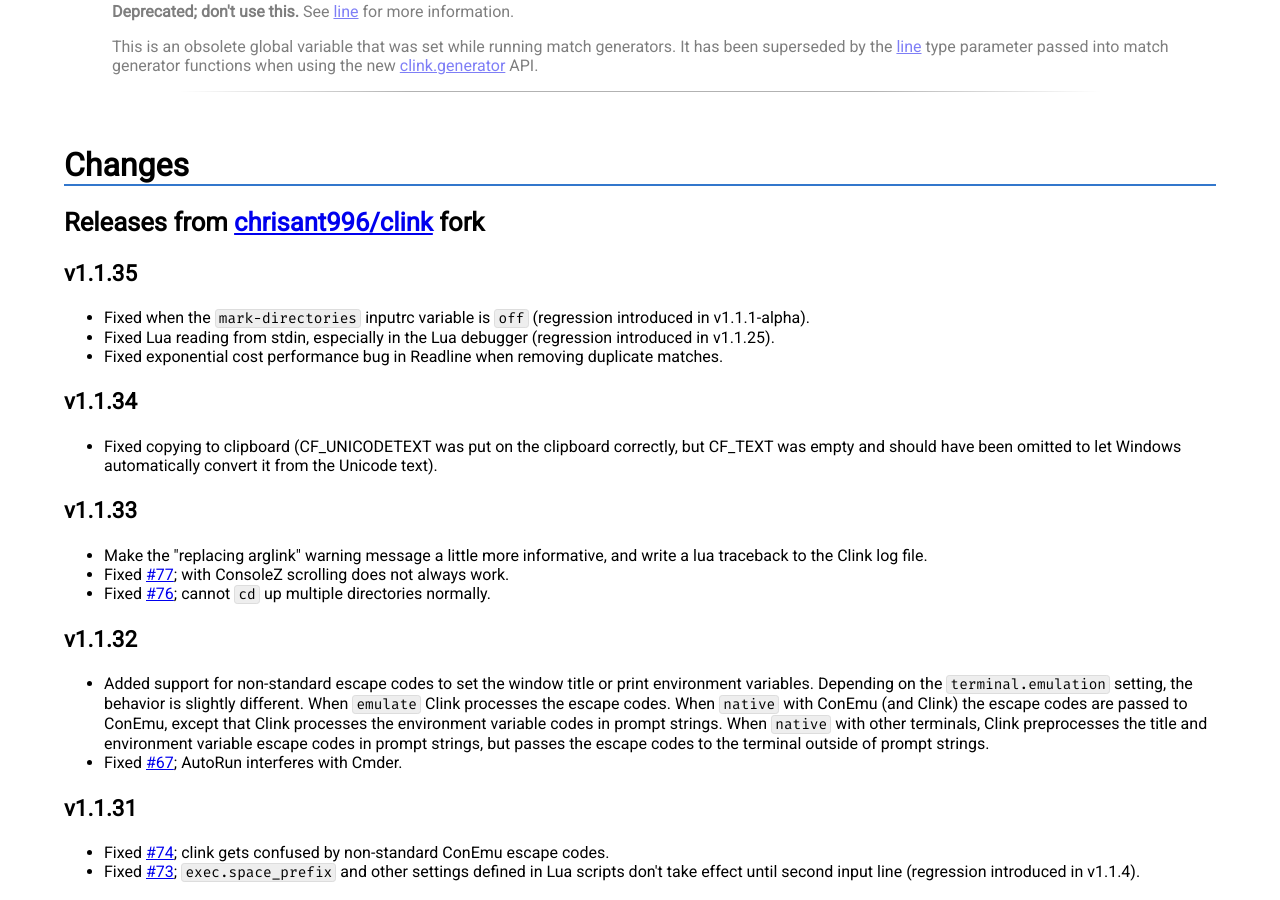
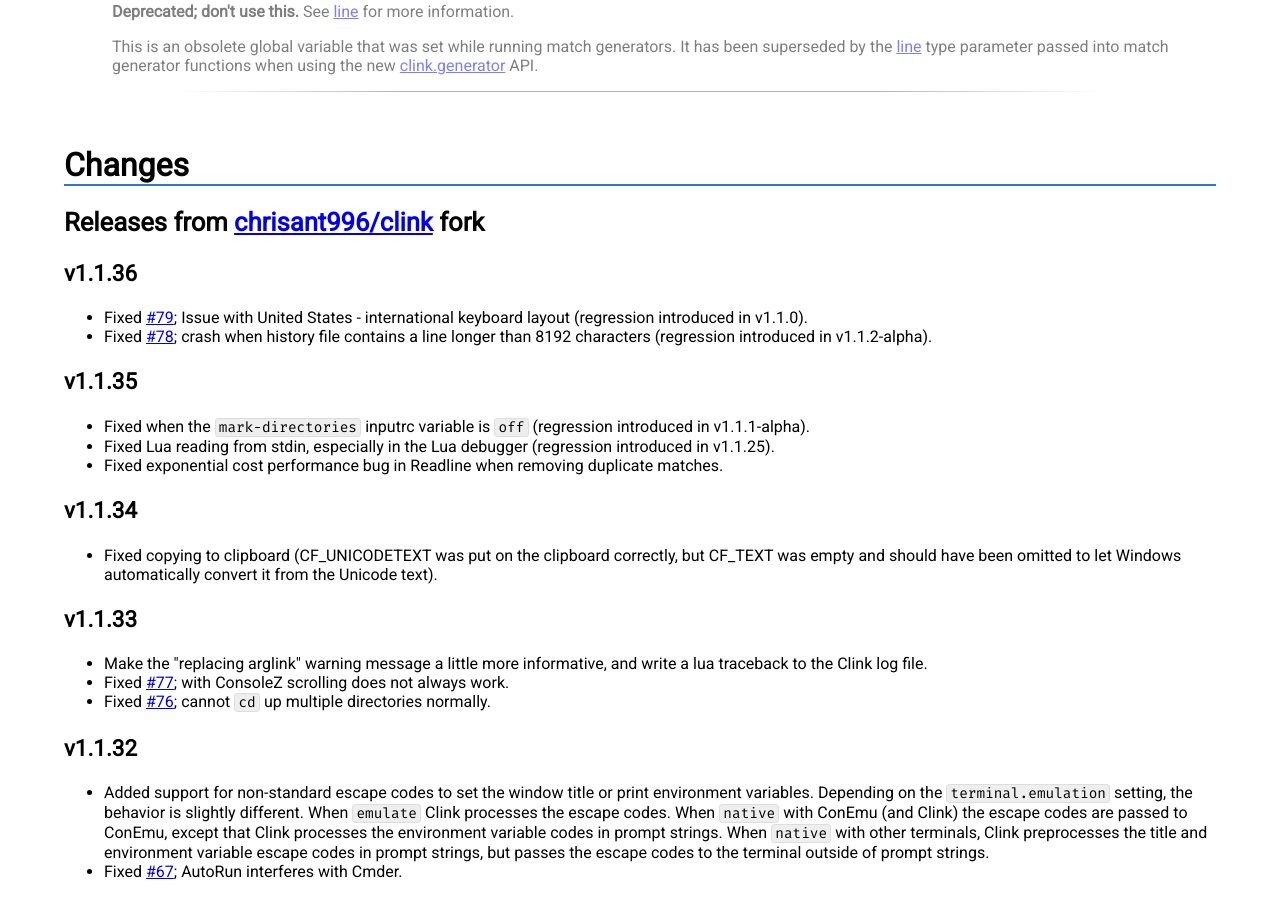
Before and after one commit to chrisant996/clink, a Jekyll site: the page clink.html, which Jekyll copies as it is, in a window 1280 px wide and 900 px high, scrolled down 43904 px. Built offline with Jekyll 4.4.1, drawn with Linux system fonts in a browser that asks for light colours; some web fonts are replaced; some of the changed text lies outside the part shown.

Commit message:
Update for 1.1.36

```diff
--- a/_config.yml
+++ b/_config.yml
@@ -1,6 +1,6 @@
 theme: jekyll-theme-cayman
 title: Clink
 github:
-  version: v1.1.35
-  download_url: https://github.com/chrisant996/clink/releases/download/v1.1.35/clink.1.1.35.b690c0.zip
-  install_url:  https://github.com/chrisant996/clink/releases/download/v1.1.35/clink.1.1.35.b690c0_setup.exe
+  version: v1.1.36
+  download_url: https://github.com/chrisant996/clink/releases/download/v1.1.36/clink.1.1.36.457450.zip
+  install_url:  https://github.com/chrisant996/clink/releases/download/v1.1.36/clink.1.1.36.457450_setup.exe
--- a/clink.html
+++ b/clink.html
@@ -3,7 +3,7 @@
 
 <!-- ----------------------------------------------------- -->
 <head>
-<title>Clink v1.1.35</title>
+<title>Clink v1.1.36</title>
 <style>
 @import url('https://fonts.googleapis.com/css2?family=Rambla:wght@400;700&family=Roboto&family=Fira+Mono&display=swap');
 html {
@@ -409,7 +409,7 @@
         </td>
         <td style="text-align:right">
             <div id="header">
-                <div id="title">Clink v1.1.35</div>
+                <div id="title">Clink v1.1.36</div>
                 <div id="url">
                     <a href="http://github.com/chrisant996/clink">
                         http://github.com/chrisant996/clink
@@ -2405,6 +2405,11 @@
         <div class="section" id="changes">
 <h1 id="changes">Changes</h1>
 <h2 id="releases-from-chrisant996clink-fork">Releases from <a href="https://github.com/chrisant996/clink">chrisant996/clink</a> fork</h2>
+<h3 id="v1136">v1.1.36</h3>
+<ul>
+<li>Fixed <a href="https://github.com/chrisant996/clink/issues/79">#79</a>; Issue with United States - international keyboard layout (regression introduced in v1.1.0).</li>
+<li>Fixed <a href="https://github.com/chrisant996/clink/issues/78">#78</a>; crash when history file contains a line longer than 8192 characters (regression introduced in v1.1.2-alpha).</li>
+</ul>
 <h3 id="v1135">v1.1.35</h3>
 <ul>
 <li>Fixed when the <code>mark-directories</code> inputrc variable is <code>off</code> (regression introduced in v1.1.1-alpha).</li>
```
